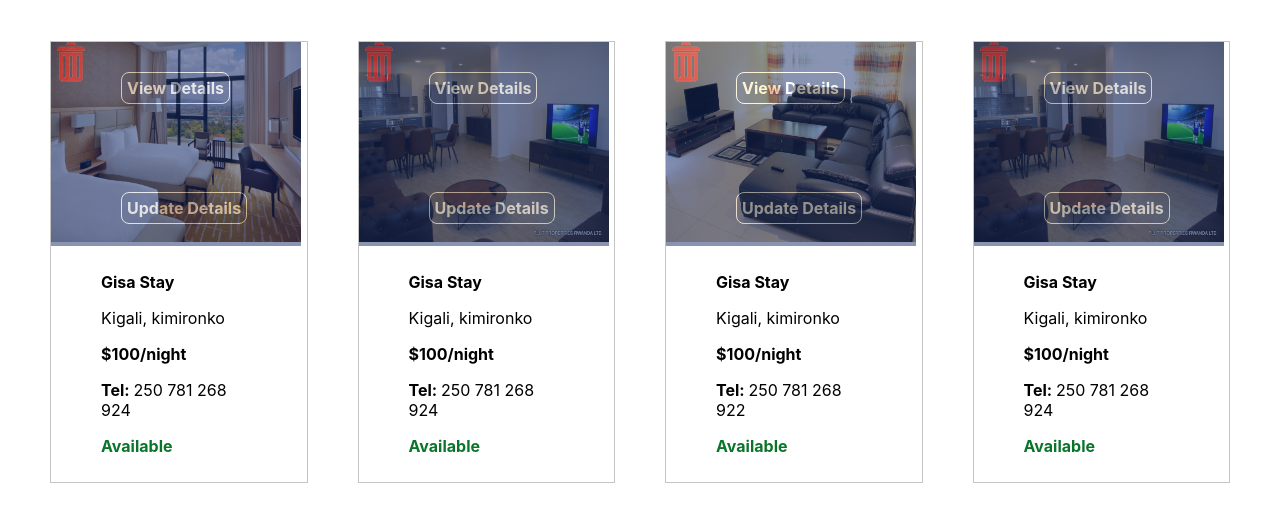
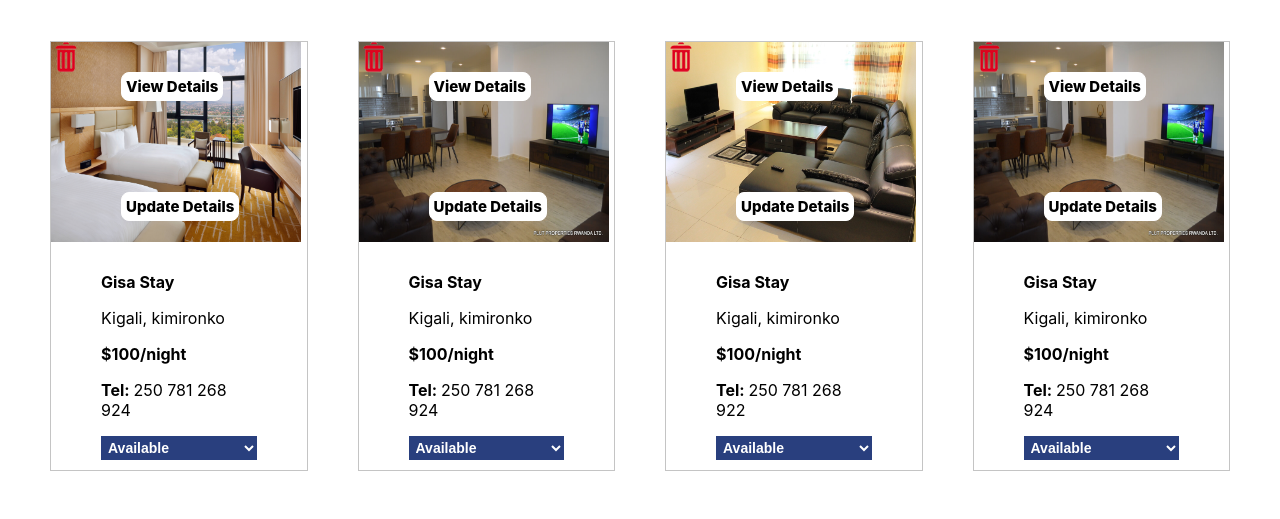
Before and after one commit to william000000/prop-lite, a website: page UI/pages/dashboard.html in a window 1280 px wide. Shown: the part 191-710 px from the top of the page. Drawn offline with Linux system fonts and the light colour scheme.

Commit message:
bug(fix dashboard) fixes dashboard issues - removes the see-through style on the links - adds mark as sold dropdown [Finishes #167163999]

```diff
--- a/UI/css/dashboard.css
+++ b/UI/css/dashboard.css
@@ -115,15 +115,15 @@ li input [placeholder]{
 
 /* Right panel */
 .bg-modal .bin {
-    width: 40px;
-    height: 40px;
+    width: 30px;
+    height: 30px;
 }
 .bg-modal .bin:hover {
     cursor: pointer;
 }
-.bg-modal .bin{
-    top: 50px;
-}
+/* .bg-modal .bin{
+    margin-top: 30px;
+} */
 .right{
     display: grid;
     grid-template-columns: repeat(4,1fr);
@@ -137,7 +137,6 @@ i{
     position: absolute;
     top: 118px;
     left: 30px;
-    z-index: 10;
 }
 /* .right section{
     margin: 20px;
@@ -146,24 +145,24 @@ i{
     width: 250px;
     height: 200px;
 }
-.bg-modal{
-    width: 250px;
-    height: 204px;
-    background: #142b68;
-    opacity: 0.5;
-    position: absolute;
-}
 .bg-modal a{
     text-decoration: none;
-    padding: 5px;
+    padding: 4px;
     margin-top: 30px;
     margin-left: 70px;
     border: 1px solid white;
     border-radius: 8px;
-    background: transparent;
+    background: white;
     position: absolute;
-    font-weight: bolder;
-    color: white;
+    font-weight: 800;
+    font-size: 15px;
+    color: black;
+}
+.bg-modal{
+    width: 250px;
+    height: 204px;
+    opacity: 1;
+    position: absolute;
 }
 .bg-modal .update{
     margin-top: 150px;
@@ -179,6 +178,21 @@ section .text .status{
     color: rgb(10, 117, 42);
     font-weight: bold;
 }
+select{
+    width: 100%;
+    padding: 3px;
+    font-size: 14px;
+    border:none;
+    background: rgb(41, 63, 126);
+    color: white;
+    border-radius: px;
+    font-weight: 700;
+}
+select option{
+    background: white;
+    color: black;
+}
+
 /* Right panel ends*/
 /* Main section ends */
 footer{
--- a/UI/css/prop-details.css
+++ b/UI/css/prop-details.css
@@ -215,6 +215,9 @@ section .text .status{
 i:hover{
     cursor: pointer;
 }
+.prop-img a:hover{
+
+}
 /* Report section ends */
 footer{
     display: flex;
--- a/UI/css/style.css
+++ b/UI/css/style.css
@@ -188,6 +188,9 @@ li input [placeholder]{
     background: rgb(252, 193, 32);
     cursor: pointer;
     transition: all 0.5s ease-in-out;
+}
+.heading a{
+    margin: 0 auto;
 }
 /** Header section ends */
 
--- a/UI/js/script.js
+++ b/UI/js/script.js
@@ -20,3 +20,10 @@ function closeModal() {
 function message() {
     confirm('Are you sure you want to delete it?');
 }
+
+const bgmodal = document.querySelector('.bg-modal');
+const images = document.querySelector('.img');
+
+images.addEventListener('mouseover',(e)=>{
+
+});
--- a/UI/pages/dashboard.html
+++ b/UI/pages/dashboard.html
@@ -43,14 +43,17 @@
                             <img src="../img/Recycle_Bin_Full.png" alt="" class="bin" onclick="message()">
                             <a href="update-property.html" class="update">Update Details</a>
                         </div>
-                        <a href="" onmouseenter="showDetails()"><img src="../img/properties/propert3.jpg" alt="" width="250px" height="200px" class="out"></a>
+                        <a href="./prop-details.html"><img src="../img/properties/propert3.jpg" alt="" width="250px" height="200px" class="prop-img"></a>
                     </div>
                     <div class="text">
                         <p class="prop-name"><strong>Gisa Stay</strong></p>
                         <p class="address">Kigali, kimironko</p>
                         <p class="price"><strong>$100/night</strong></p>
                         <p class="contact"><strong>Tel: </strong>250 781 268 924</p>
-                        <p class="status">Available</p>
+                        <select name="Available" id="">
+                            <option value="available">Available</option>
+                            <option value="sold">Sold</option>
+                        </select>
                     </div>
                 </section>
                 <section class="sec2">
@@ -60,14 +63,17 @@
                         <a href="update-property.html" class="update">Update Details</a>
                     </div>
                     <div class="img">
-                        <a href="" onmouseenter="showDetails()"><img src="../img/properties/propert5.jpg" alt="" width="250px" height="200px"></a>
+                        <a href="./prop-details.html"><img src="../img/properties/propert5.jpg" alt="" width="250px" height="200px" class="prop-img"></a>
                     </div>
                     <div class="text">
                         <p class="prop-name"><strong>Gisa Stay</strong></p>
                         <p class="address">Kigali, kimironko</p>
                         <p class="price"><strong>$100/night</strong></p>
                         <p class="contact"><strong>Tel: </strong>250 781 268 924</p>
-                        <p class="status">Available</p>
+                        <select name="Available" id="">
+                            <option value="available">Available</option>
+                            <option value="sold">Sold</option>
+                        </select>
                     </div>
                 </section>
                 <section class="sec1">
@@ -77,14 +83,17 @@
                         <a href="update-property.html" class="update">Update Details</a>
                     </div>
                     <div class="img">
-                        <a href="" onmouseenter="showDetails()"><img src="../img/properties/propert6.jpg" alt=""></a>
+                        <a href="" class="prop-img"><img src="../img/properties/propert6.jpg" alt=""></a>
                     </div>
                     <div class="text">
                         <p class="prop-name"><strong>Gisa Stay</strong></p>
                         <p class="address">Kigali, kimironko</p>
                         <p class="price"><strong>$100/night</strong></p>
                         <p class="telephone"><B>Tel: </B>250 781 268 922</p>
-                        <p class="status">Available</p>
+                        <select name="Available" id="">
+                            <option value="available">Available</option>
+                            <option value="sold">Sold</option>
+                        </select>
                     </div>
                 </section>
                 <section class="sec2">
@@ -93,15 +102,19 @@
                         <img src="../img/Recycle_Bin_Full.png" alt="" class="bin" onclick="message()">
                         <a href="update-property.html" class="update">Update Details</a>
                     </div>
+                    <div class="background" width="250px", height="200px"></div>
                     <div class="img">
-                        <a href="" onmouseenter="showDetails()"><img src="../img/properties/propert5.jpg" alt="" width="250px" height="200px"></a>
+                        <a href="prop-details.html"><img src="../img/properties/propert5.jpg" alt="" width="250px" height="200px" class="prop-img"></a>
                     </div>
                     <div class="text">
                         <p class="prop-name"><strong>Gisa Stay</strong></p>
                         <p class="address">Kigali, kimironko</p>
                         <p class="price"><strong>$100/night</strong></p>
                         <p class="contact"><strong>Tel: </strong>250 781 268 924</p>
-                        <p class="status">Available</p>
+                        <select name="Available" id="">
+                            <option value="available">Available</option>
+                            <option value="sold">Sold</option>
+                        </select>
                     </div>
                 </section>
             </div>
```
Also changed, not shown: index.html (+7 -7 lines).
